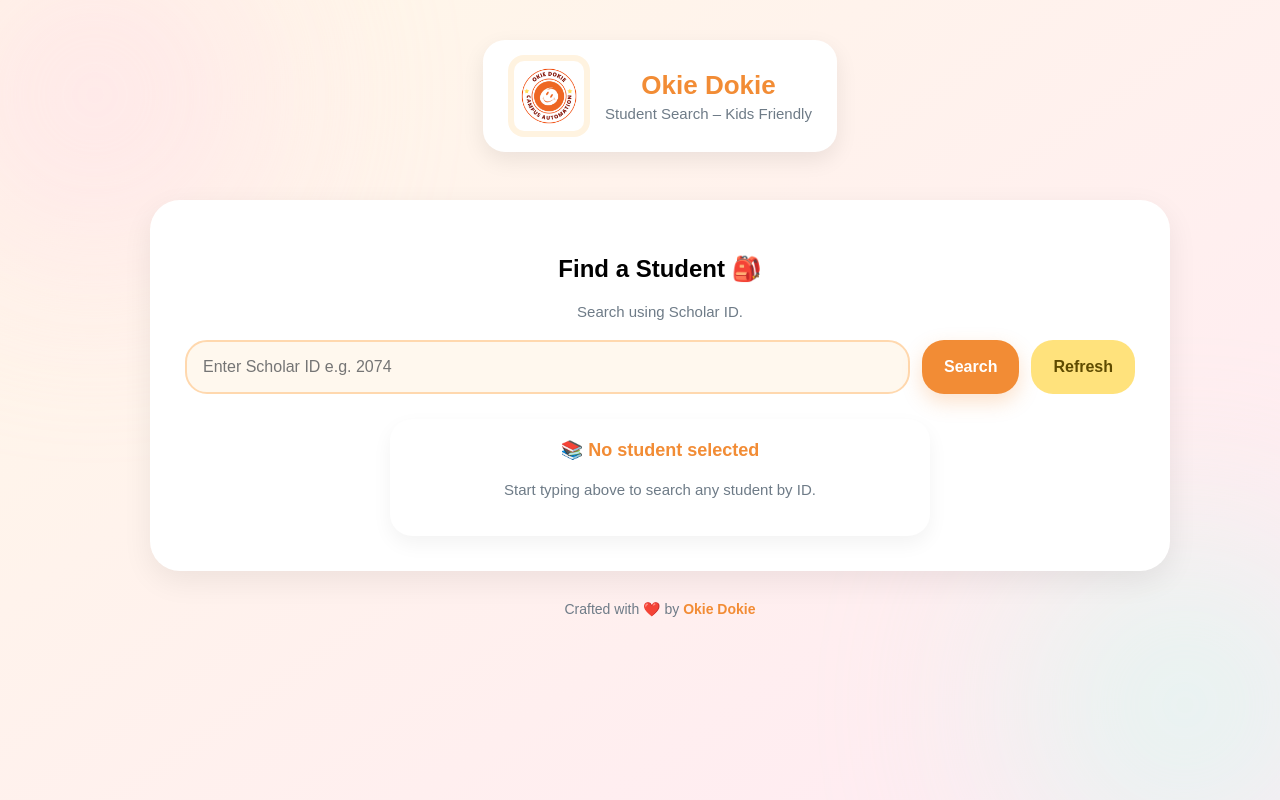
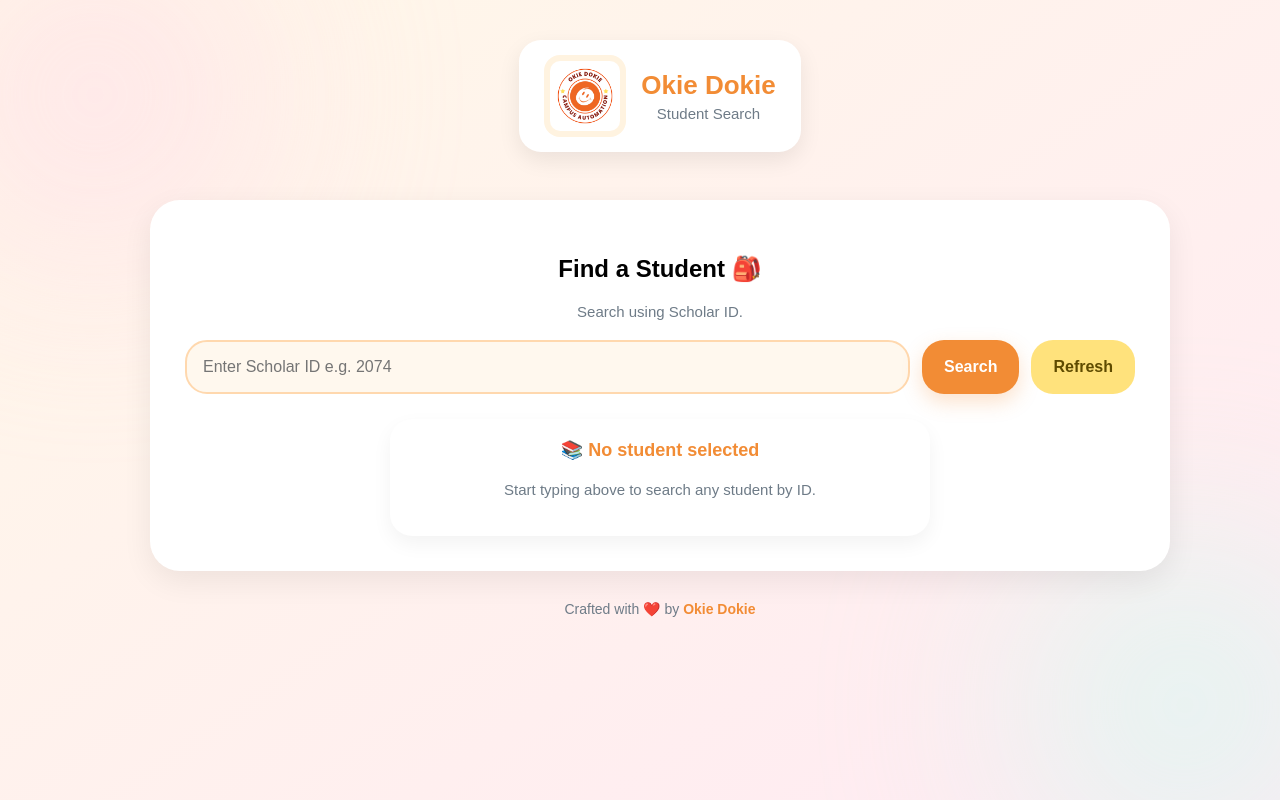
Before and after one commit to sumaiyakhn1/student-image-viewer, a React (Create React App) app: page / in a window 1280 px wide. Shown: the top 800 px of the page. Built offline with nearby package versions, Linux system fonts and the light colour scheme.

Commit message:
ui changed

```diff
--- a/src/App.js
+++ b/src/App.js
@@ -121,7 +121,7 @@
         <img src="/logo.png" alt="Logo" />
         <div>
           <h1>Okie Dokie</h1>
-          <div className="subtitle">Student Search – Kids Friendly</div>
+          <div className="subtitle">Student Search</div>
         </div>
       </div>
 
```
